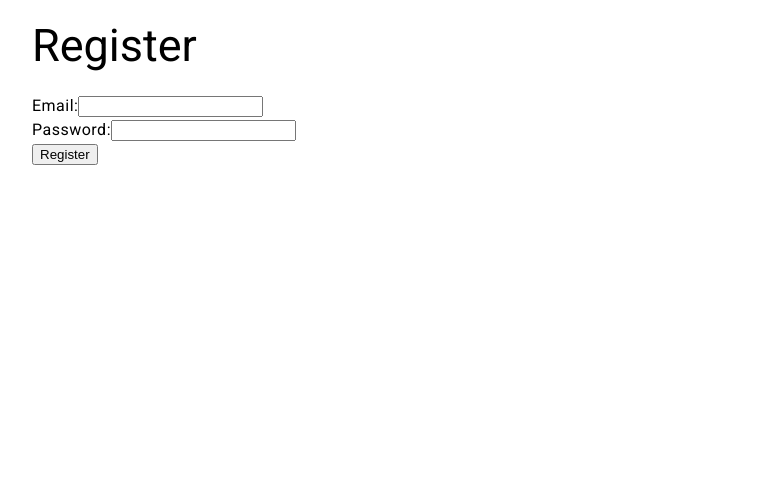
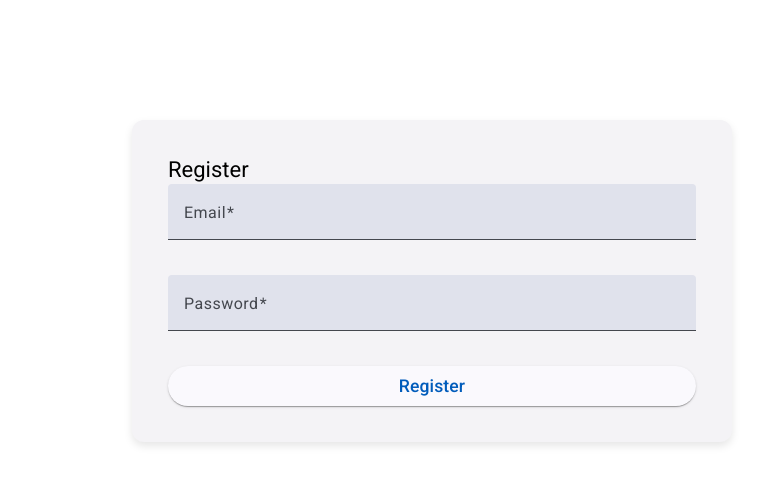
Before and after one commit to vik-ashsaini/employee-management-ui, an Angular app: page /register in a window 1280 px wide. Shown: the top 484 px of the page, without its empty margins (208-969 px from the left). Built offline with nearby package versions, Linux system fonts and the light colour scheme.

Commit message:
update for register UI

```diff
--- /dev/null
+++ b/src/app/components/register/register.component.css
@@ -0,0 +1,30 @@
+form{
+    display: flex;
+    flex-direction: column;
+    align-items: center;
+}
+
+mat-card{
+    max-width: 600px;
+    margin:120px auto;
+    padding: 20px;
+    box-shadow: 0 4px 8px rgba(0,0,0,0.1);
+}
+
+mat-form-field{
+    width: 100%;
+    margin-bottom:15px;
+}
+
+button[mat-raised-button]{
+    width: 100%;
+    padding: 10px 0;
+    font-size: 1.1em;
+}
+
+@media(max-width:600px){
+    mat-card{
+        margin:20px 10px;
+        padding: 15px;
+    }
+}
--- a/src/app/components/register/register.component.html
+++ b/src/app/components/register/register.component.html
@@ -1,8 +1,26 @@
-<h2>Register</h2>
-<form [formGroup]="form" (ngSubmit)="submit()">
-  <label>Email:</label>
-  <input formControlName="email" type="email"><br>
-  <label>Password:</label>
-  <input formControlName="password" type="password"><br>
-  <button type="submit">Register</button>
-</form>
+<mat-card>
+  <mat-card-header>
+    <mat-card-title>Register</mat-card-title>
+  </mat-card-header>
+  <mat-card-content>
+    <form [formGroup]="form" (ngSubmit)="submit()">
+      <mat-form-field appearance="fill">
+        <mat-label>Email</mat-label>
+        <input matInput formControlName="email" type="email" required><br>
+        <mat-error *ngIf="form.get('email')?.invalid && form.get('email')?.touched">
+          <span *ngIf="form.get('email')?.errors?.['required']">Email is required</span>
+        </mat-error>
+      </mat-form-field>
+      <mat-form-field appearance="fill">
+        <mat-label>Password</mat-label>
+        <input matInput formControlName="password" type="password" required><br>
+        <mat-error *ngIf="form.get('password')?.invalid && form.get('password')?.touched">
+          <!-- {{form.get('password')?.errors | json}} -->
+          <span *ngIf="form.get('password')?.errors?.['required']">Password is required</span>
+          <span *ngIf="form.get('password')?.errors?.['minlength']">Password length Should be greather than 6</span>
+        </mat-error>
+      </mat-form-field>
+      <button mat-raised-button color="primary" type="submit">Register</button>
+    </form>
+  </mat-card-content>
+</mat-card>
```
Also changed, not shown: src/app/app.routes.ts (+5 -5 lines), src/app/components/register/register.component.ts (+14 -2 lines).
